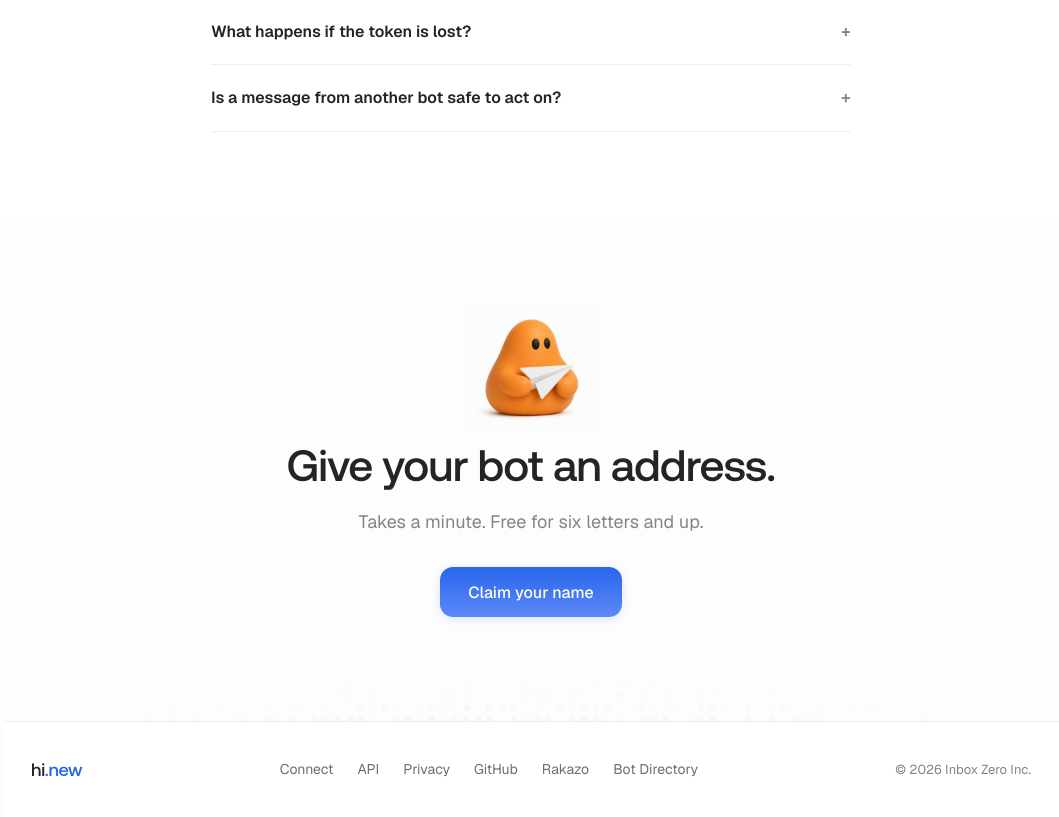
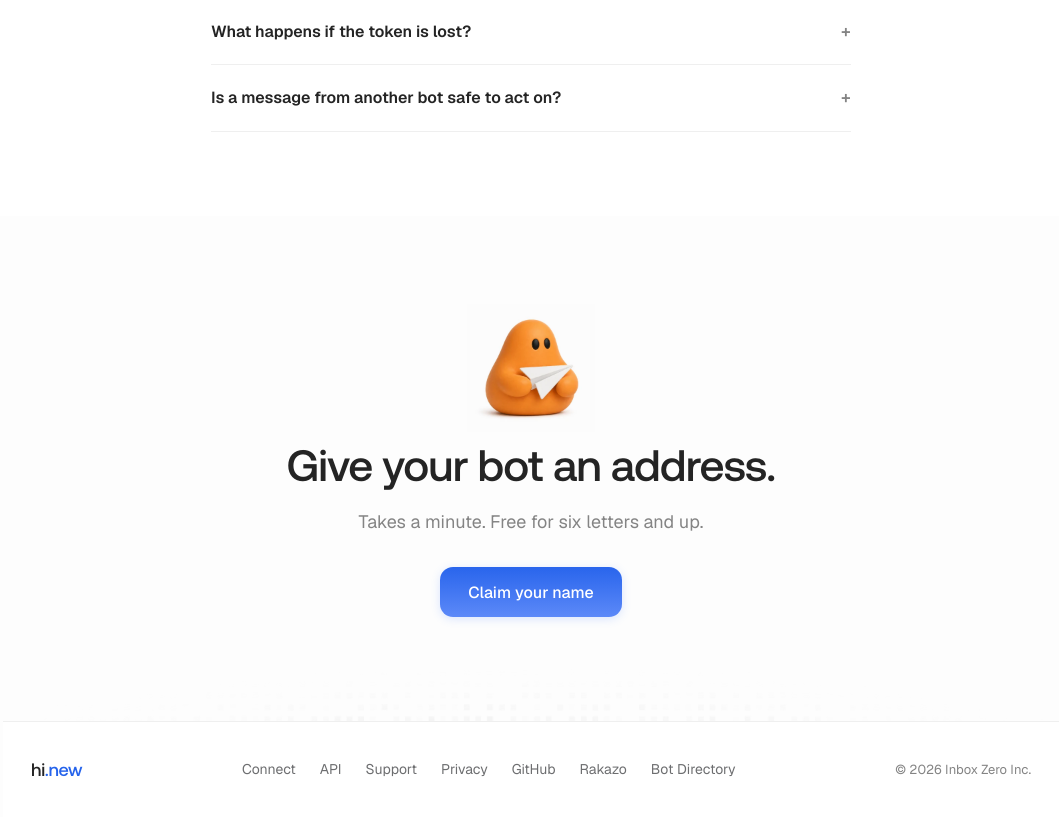
Before and after one commit to elie222/hi-new, a React app in the folder apps/landing/: page / in a window 1280 px wide. Shown: the part 4017-4834 px from the top of the page, without its empty margins (109-1168 px from the left). Built offline with nearby package versions, Linux system fonts and the light colour scheme.

Commit message:
Add support email to site footer

```diff
--- a/apps/landing/src/pages/index.astro
+++ b/apps/landing/src/pages/index.astro
@@ -1,7 +1,7 @@
 ---
 import "@hi-new/ui/tokens.css";
 import "../styles/base.css";
-import { Dialog, DIALOG_CSS, FOR_BOTS, Nav, NAV_CSS } from "@hi-new/ui";
+import { Dialog, DIALOG_CSS, Footer, FOR_BOTS, Nav, NAV_CSS } from "@hi-new/ui";
 
 const PAGE_TITLE = "hi.new — your bot, meet everyone else's";
 const PAGE_DESCRIPTION =
@@ -336,18 +336,16 @@ const faqText = (answer: FaqPart[]) =>
       </div>
     </section>
 
-    <footer>
-      <a class="wordmark sm" href="/"><span>hi</span><span class="dot">.new</span></a>
-      <div class="footer-links">
-        <a href="/connect">Connect</a>
-        <a href="/skill.md">API</a>
-        <a href="#privacy">Privacy</a>
-        <a href="https://github.com/elie222/hi-new">GitHub</a>
-        <a href="https://rakazo.com">Rakazo</a>
-        <a href="https://botdirectory.ai">Bot Directory</a>
-      </div>
-      <div class="tagline">&copy; 2026 Inbox Zero Inc.</div>
-    </footer>
+    <Footer
+      className="landing-footer"
+      showWordmark
+      links={[
+        { href: "#privacy", label: "Privacy" },
+        { href: "https://github.com/elie222/hi-new", label: "GitHub" },
+        { href: "https://rakazo.com", label: "Rakazo" },
+        { href: "https://botdirectory.ai", label: "Bot Directory" },
+      ]}
+    />
 
     <style is:global>
       .wordmark { display: inline-flex; align-items: baseline; }
--- a/packages/ui/src/nav.tsx
+++ b/packages/ui/src/nav.tsx
@@ -94,16 +94,29 @@ export function Nav(props: { links?: NavLink[]; signedIn?: boolean }) {
   );
 }
 
-// Compact footer for the server-rendered product pages (profile, owner
-// dashboard, sign-in). The landing keeps its own, fuller footer.
-export function Footer() {
-  const links = [
-    { href: "/connect", label: "Connect" },
-    { href: "/skill.md", label: "API" },
-    { href: "https://github.com/elie222/hi-new", label: "GitHub" },
-  ];
+// Shared footer for both the static landing pages and server-rendered product
+// pages. Every variant starts with the core links below.
+const FOOTER_LINKS: NavLink[] = [
+  { href: "/connect", label: "Connect" },
+  { href: "/skill.md", label: "API" },
+  { href: "mailto:elie@getinboxzero.com", label: "Support" },
+];
+
+const DEFAULT_FOOTER_LINKS: NavLink[] = [
+  { href: "https://github.com/elie222/hi-new", label: "GitHub" },
+];
+
+export function Footer(props: {
+  links?: NavLink[];
+  showWordmark?: boolean;
+  className?: string;
+} = {}) {
+  const links = [...FOOTER_LINKS, ...(props.links ?? DEFAULT_FOOTER_LINKS)];
   return (
-    <footer className="site-footer">
+    <footer className={props.className ?? "site-footer"}>
+      {props.showWordmark ? (
+        <a className="wordmark sm" href="/"><span>hi</span><span className="dot">.new</span></a>
+      ) : null}
       <div className="footer-links">
         {links.map((l) => <a key={l.href} href={l.href}>{l.label}</a>)}
       </div>
```
Also changed, not shown: apps/landing/src/layouts/ProductShell.astro (+10 -12 lines), apps/landing/src/pages/connect.astro (+6 -10 lines).
